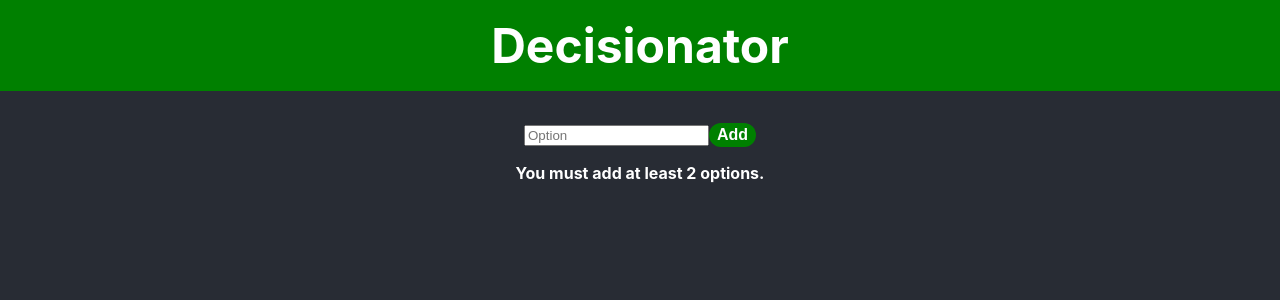
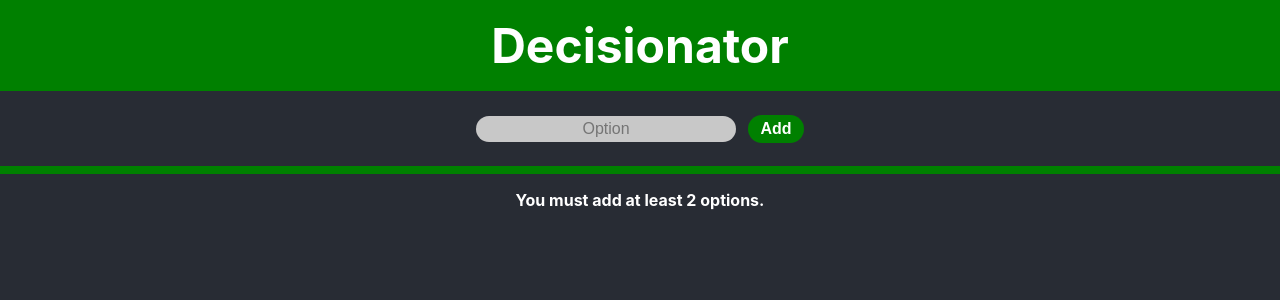
Before and after one commit to hayleyw7/decisionator, a React (Create React App) app: page / in a window 1280 px wide. Shown: the top 300 px of the page. Built offline with nearby package versions, Linux system fonts and the light colour scheme.

Commit message:
Style matching elements

```diff
--- a/src/components/App/App.css
+++ b/src/components/App/App.css
@@ -6,7 +6,7 @@ body {
 
 h1 {
   background: green;
-  margin: 0 0 2rem 0;
+  margin: 0 0 1.5rem 0;
   padding: 1rem;
   font-size: 3rem;
 }
@@ -28,6 +28,6 @@ button {
   color: white;
   font-weight: bold;
   font-size: 1rem;
-  padding: .2rem .5rem .2rem .5rem;
+  padding: .3rem .8rem .3rem .8rem;
   border-radius: 1rem;
 }
--- a/src/components/Form/Form.css
+++ b/src/components/Form/Form.css
@@ -1,3 +1,22 @@
-/* form {
-  color: white;
-} */
+form {
+  border-bottom: .5rem green solid;
+  padding-bottom: 1rem;
+  margin-bottom: .9rem;
+}
+
+input {
+  color: #282c34;
+  border-radius: 1rem;
+  border: 0;
+  padding: .25rem .5rem .25rem .5rem;
+  margin: 0 .7rem .5rem 0;
+  font-size: 1rem;
+  width: 15.3rem;
+  background-color: 	#C8C8C8;
+  text-align: center;
+}
+
+.decision-button {
+  margin-top: .5rem;
+  width: 20.5rem;
+}
```
